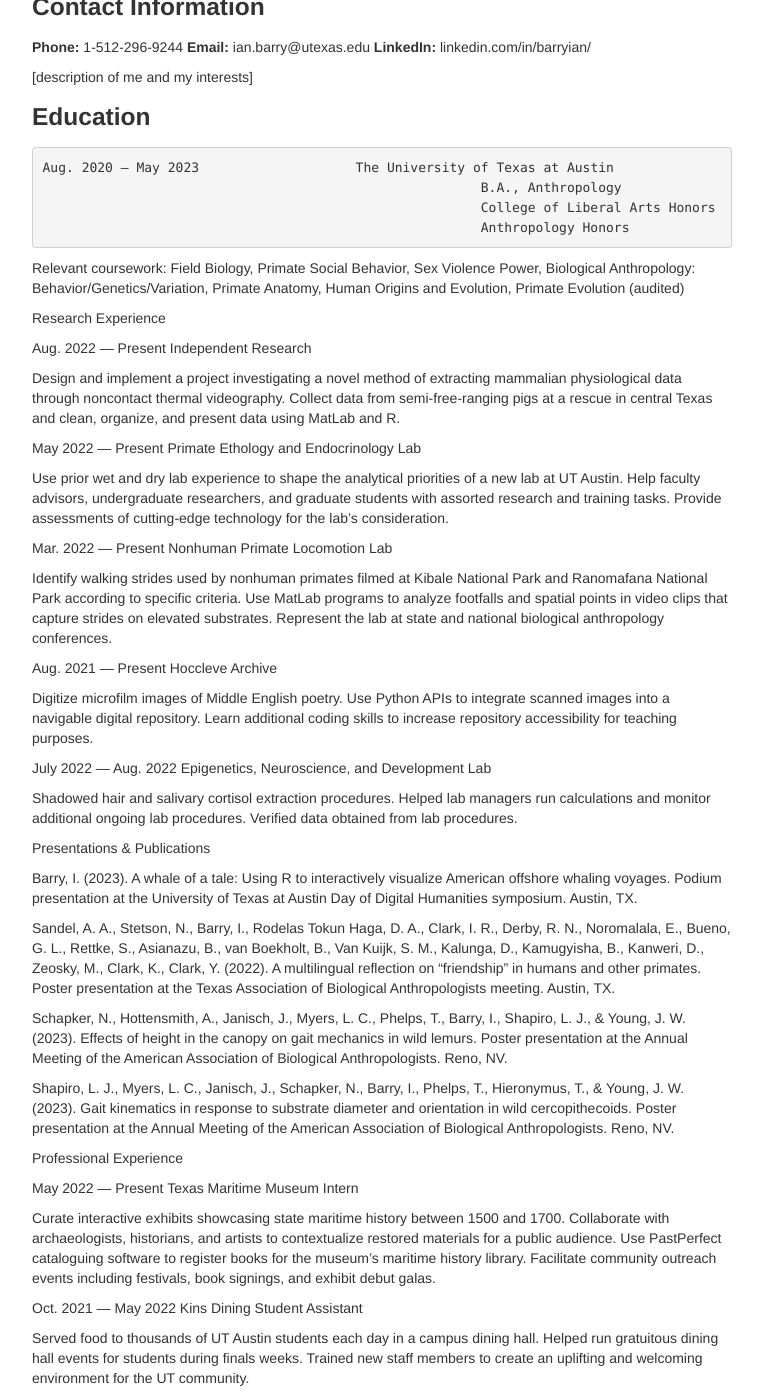
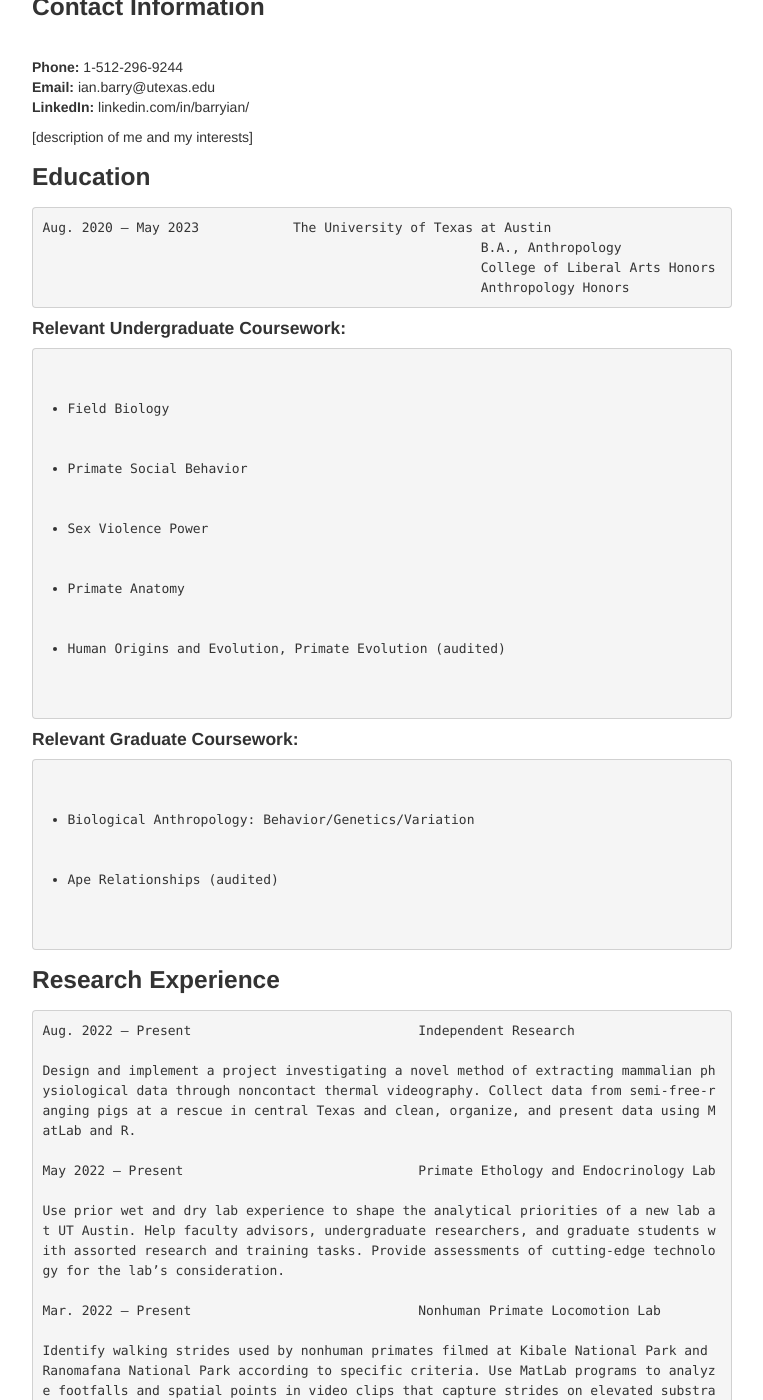
Before and after one commit to IanABarry/IanABarry.github.io, a Jekyll site: the page built from pages/cv.md, in a window 1280 px wide and 1400 px high, scrolled down 255 px. Shown: the whole window, without its empty margins (258-1021 px from the left). Built offline with Jekyll 4.4.1, drawn with Linux system fonts in a browser that asks for light colours; some of the changed text lies outside the part shown.

Commit message:
Update resume and CV formatting

```diff
--- a/pages/cv.md
+++ b/pages/cv.md
@@ -7,9 +7,9 @@ permalink: /cv
 <h4><i>Biological Anthropologist</i></h4>
 
 <h3>Contact Information</h3>
-<b>Phone:</b> 1-512-296-9244
-<b>Email:</b> ian.barry@utexas.edu
-<b>LinkedIn:</b> linkedin.com/in/barryian/
+<br><b>Phone:</b> 1-512-296-9244
+<br><b>Email:</b> ian.barry@utexas.edu
+<br><b>LinkedIn:</b> linkedin.com/in/barryian/
 
 [description of me and my interests]
 
@@ -17,16 +17,33 @@ permalink: /cv
 <h3>Education</h3>
 
 <pre>
-Aug. 2020 — May 2023			The University of Texas at Austin
+Aug. 2020 — May 2023		The University of Texas at Austin
 							B.A., Anthropology
 							College of Liberal Arts Honors
 							Anthropology Honors
 </pre>
 
-Relevant coursework: Field Biology, Primate Social Behavior, Sex Violence Power, Biological Anthropology: Behavior/Genetics/Variation, Primate Anatomy, Human Origins and Evolution, Primate Evolution (audited)
+<h4>Relevant Undergraduate Coursework:</h4>
+<pre>
+<ul>
+	<li>Field Biology</li>
+	<li>Primate Social Behavior</li>
+	<li>Sex Violence Power</li>
+	<li>Primate Anatomy</li>
+	<li>Human Origins and Evolution, Primate Evolution (audited)</li>
+</ul>
+</pre>
 
-Research Experience
+<h4>Relevant Graduate Coursework:</h4>
+<pre>
+<ul>
+	<li>Biological Anthropology: Behavior/Genetics/Variation</li>
+	<li>Ape Relationships (audited)</li>
+</ul>
+</pre>
 
+<h3>Research Experience</h3>
+<pre>
 Aug. 2022 — Present				Independent Research
 
 Design and implement a project investigating a novel method of extracting mammalian physiological data through noncontact thermal videography. Collect data from semi-free-ranging pigs at a rescue in central Texas and clean, organize, and present data using MatLab and R.
@@ -46,6 +63,7 @@ Digitize microfilm images of Middle English poetry. Use Python APIs to integrate
 July 2022 — Aug. 2022			Epigenetics, Neuroscience, and Development Lab
 
 Shadowed hair and salivary cortisol extraction procedures. Helped lab managers run calculations and monitor additional ongoing lab procedures. Verified data obtained from lab procedures.
+</pre>
 
 Presentations & Publications
 
```
Also changed, not shown: pages/resume.md (+7 -5 lines), 1 other file.
